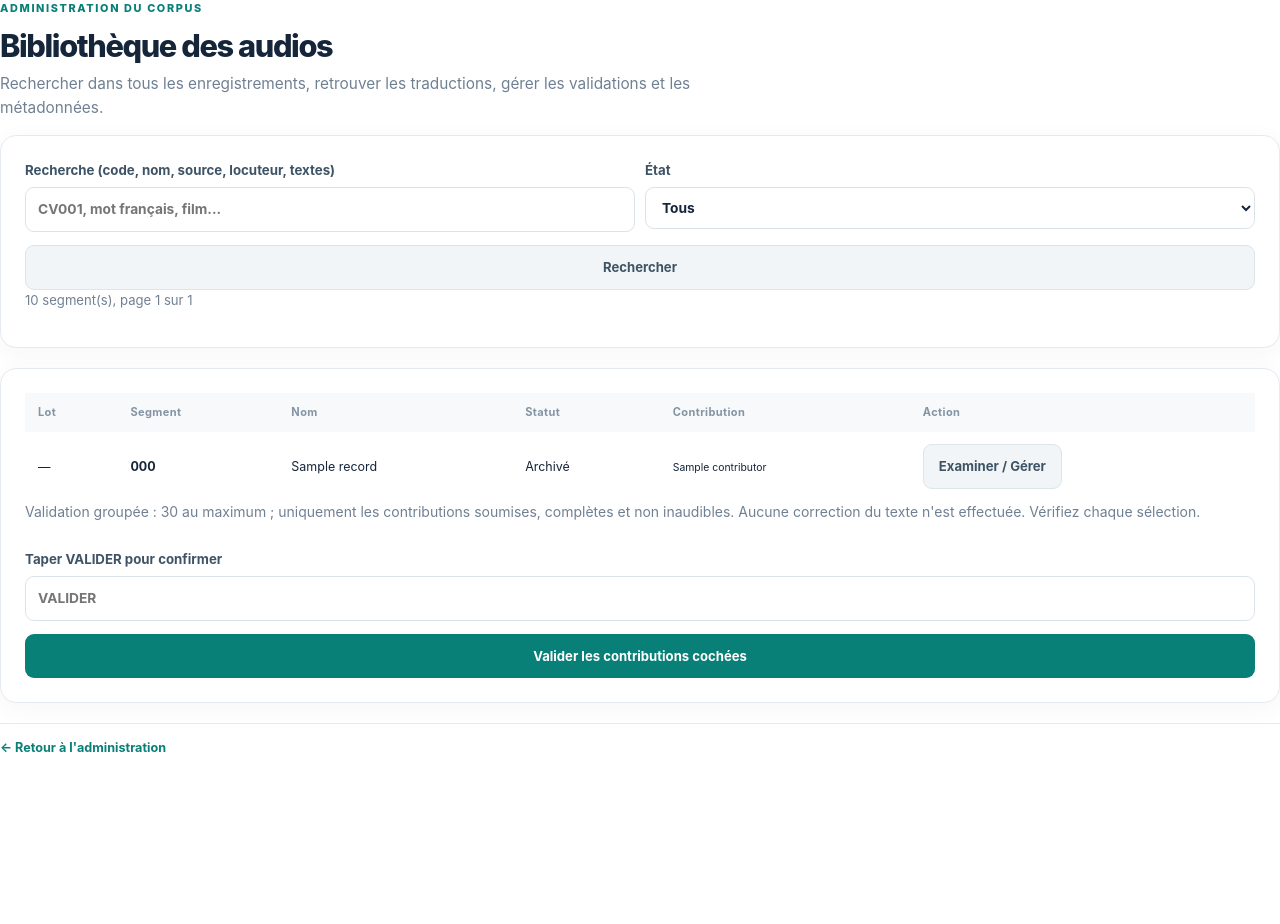
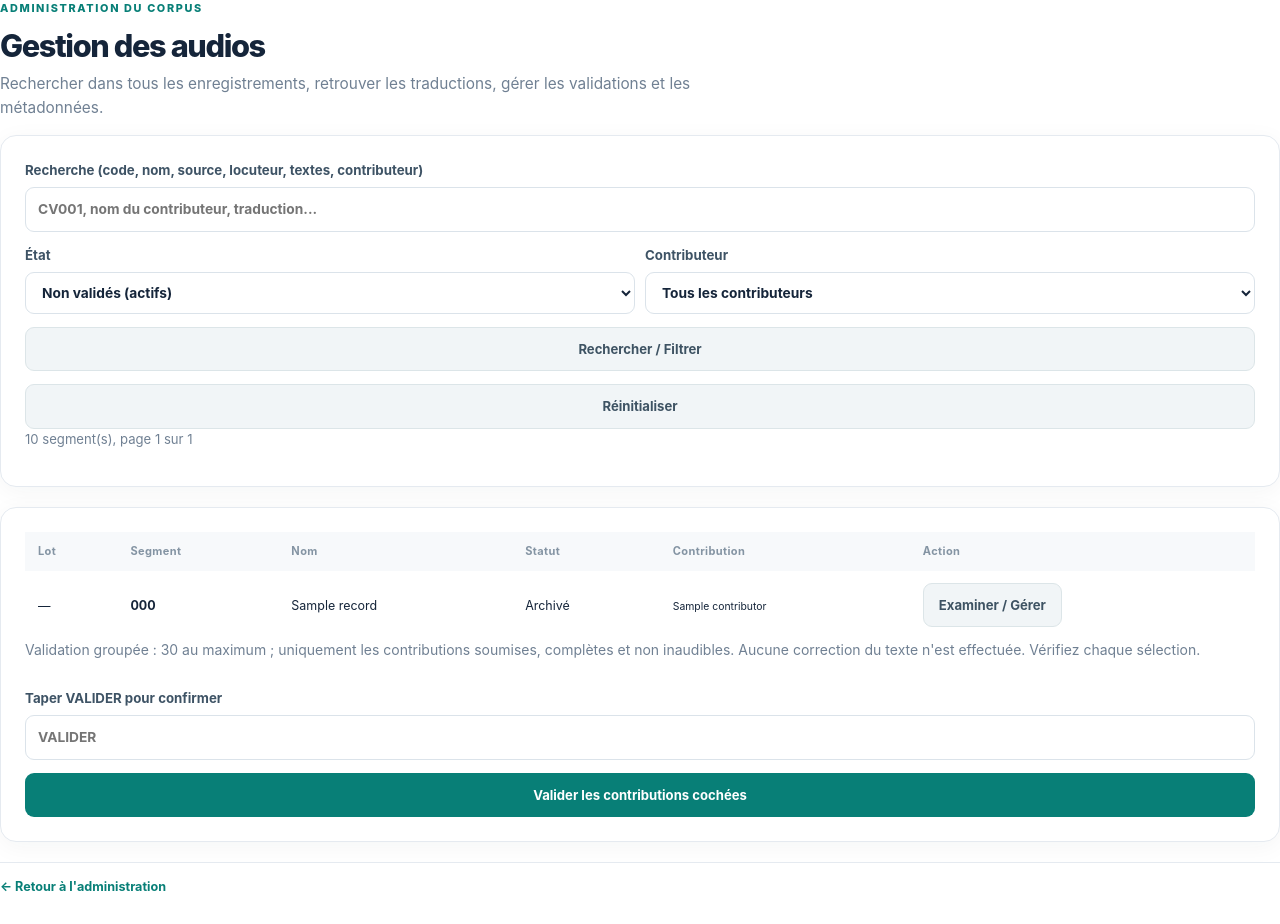
Before and after one commit to acheikh-younous/ChadVoice-Host, a Python web app: template templates/admin_segments.html in a window 1280 px wide. Before the commit the page ends 752 px from the top, so only its background shows below. Run offline with Jinja, Linux system fonts and the light colour scheme; the template is opened without the code that fills it: most values are stand-ins (such as "Sample title", 1, 10 or a date in 2020).

Commit message:
Add searchable audio management filters by contributor and review status

```diff
--- a/templates/admin_segments.html
+++ b/templates/admin_segments.html
@@ -1,12 +1,12 @@
 {% extends "base.html" %}{% block title %}Bibliothèque des segments{% endblock %}{% block content %}
-<div class="eyebrow">ADMINISTRATION DU CORPUS</div><h1>Bibliothèque des audios</h1>
+<div class="eyebrow">ADMINISTRATION DU CORPUS</div><h1>Gestion des audios</h1>
 <p class="lead">Rechercher dans tous les enregistrements, retrouver les traductions, gérer les validations et les métadonnées.</p>
 <div class="card"><form method="get" action="/admin/segments" class="form-stack">
-<div class="twocol"><label>Recherche (code, nom, source, locuteur, textes)<input name="q" maxlength="120" value="{{q}}" placeholder="CV001, mot français, film..."></label>
-<label>État<select name="status"><option value="all" {% if filter_status=='all' %}selected{% endif %}>Tous</option>
-<option value="archived" {% if filter_status=='archived' %}selected{% endif %}>Archivés</option>
-{% for key,label in statuses.items() %}<option value="{{key}}" {% if filter_status==key %}selected{% endif %}>{{label}}</option>{% endfor %}</select></label></div>
-<button class="btn secondary" type="submit">Rechercher</button></form><p class="muted">{{total}} segment(s), page {{current_page}} sur {{page_count}}</p></div>
+<label>Recherche (code, nom, source, locuteur, textes, contributeur)<input name="q" maxlength="120" value="{{q}}" placeholder="CV001, nom du contributeur, traduction..."></label><div class="twocol">
+<label>État<select name="status"><option value="all" {% if filter_status=='all' %}selected{% endif %}>Tous les audios</option>
+<option value="archived" {% if filter_status=='archived' %}selected{% endif %}>Archivés</option><option value="not_approved" {% if filter_status=='not_approved' %}selected{% endif %}>Non validés (actifs)</option><option value="attention" {% if filter_status=='attention' %}selected{% endif %}>En révision ou correction</option>
+{% for key,label in statuses.items() %}<option value="{{key}}" {% if filter_status==key %}selected{% endif %}>{{label}}</option>{% endfor %}</select></label><label>Contributeur<select name="contributor"><option value="all">Tous les contributeurs</option>{% for person in contributors %}<option value="{{person.id}}" {% if filter_contributor==person.id|string %}selected{% endif %}>{{person.full_name}}</option>{% endfor %}</select></label></div>
+<button class="btn secondary" type="submit">Rechercher / Filtrer</button> <a class="btn secondary" href="/admin/segments">Réinitialiser</a></form><p class="muted">{{total}} segment(s), page {{current_page}} sur {{page_count}}</p></div>
 <form method="post" action="/admin/segments/bulk-approve" data-confirm="Valider les segments sélectionnés sans réécoute individuelle ? Vérifiez qu’ils sont complets et conformes.">
 <input type="hidden" name="csrf" value="{{user.csrf}}">
 <div class="card after-card"><div class="table-scroll"><table><thead><tr><th>Lot</th><th>Segment</th><th>Nom</th><th>Statut</th><th>Contribution</th><th>Action</th></tr></thead>
@@ -17,7 +17,7 @@
 <div class="form-stack"><p class="muted">Validation groupée : 30 au maximum ; uniquement les contributions soumises, complètes et non inaudibles. Aucune correction du texte n'est effectuée. Vérifiez chaque sélection.</p>
 <label>Taper VALIDER pour confirmer<input name="confirmation" placeholder="VALIDER" required></label>
 <button class="btn primary" type="submit">Valider les contributions cochées</button></div></div></form>
-<div class="button-row after-card">{% if current_page>1 %}<a class="btn secondary" href="/admin/segments?q={{q|urlencode}}&status={{filter_status}}&page_num={{current_page-1}}">← Précédent</a>{% endif %}
-{% if current_page<page_count %}<a class="btn secondary" href="/admin/segments?q={{q|urlencode}}&status={{filter_status}}&page_num={{current_page+1}}">Suivant →</a>{% endif %}</div>
+<div class="button-row after-card">{% if current_page>1 %}<a class="btn secondary" href="/admin/segments?q={{q|urlencode}}&status={{filter_status}}&contributor={{filter_contributor}}&page_num={{current_page-1}}">← Précédent</a>{% endif %}
+{% if current_page<page_count %}<a class="btn secondary" href="/admin/segments?q={{q|urlencode}}&status={{filter_status}}&contributor={{filter_contributor}}&page_num={{current_page+1}}">Suivant →</a>{% endif %}</div>
 <a class="back" href="/admin">← Retour à l'administration</a>
 {% endblock %}
```
